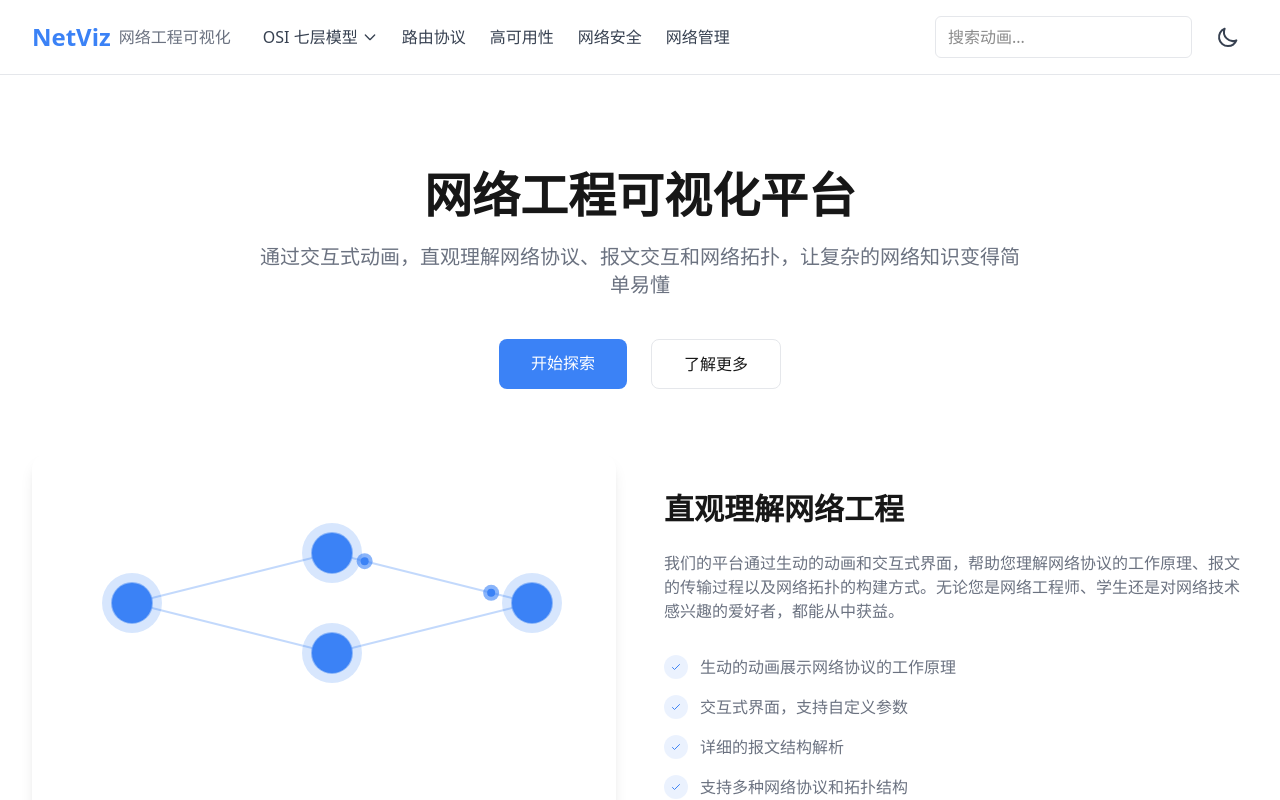
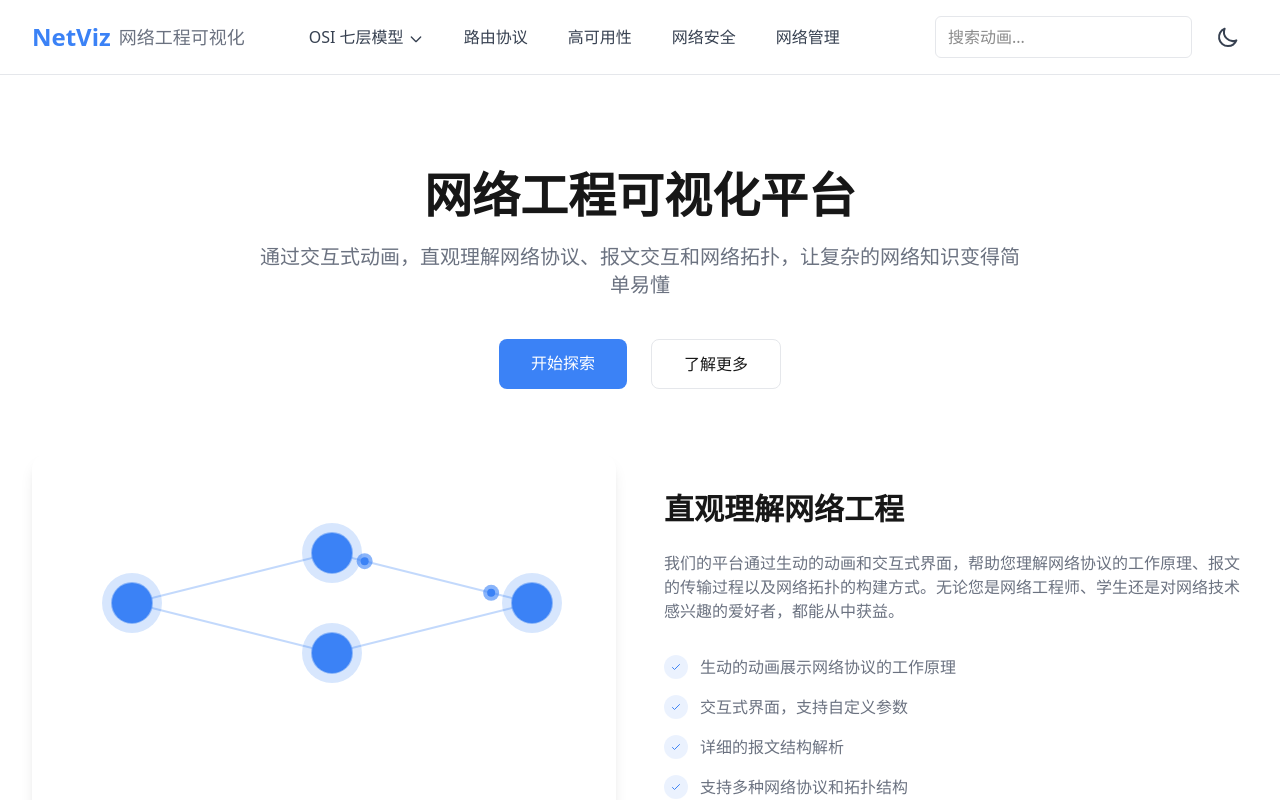
Before and after one commit to 6haolou/netviz, a Next.js app: page / in a window 1280 px wide. Shown: the top 800 px of the page. Built offline with nearby package versions, Linux system fonts and the light colour scheme.

Commit message:
feat: 优化导航栏 UI，添加按钮样式和悬停效果

```diff
--- a/app/page.tsx
+++ b/app/page.tsx
@@ -174,21 +174,23 @@ export default function Home() {
       >
         <div className="max-w-7xl mx-auto px-4 sm:px-6 lg:px-8 py-4">
           <div className="flex justify-between items-center">
-            <div className="flex items-center space-x-8">
-              <Link href="/" className="flex items-center">
+            <div className="flex items-center">
+              {/* Logo 和平台名称 - 放在最左边，独立显示 */}
+              <Link href="/" className="flex items-center mr-12">
                 <h1 className="text-2xl font-bold" style={{ color: primaryBlue }}>NetViz</h1>
-                <span className="ml-2" style={{ color: secondaryTextColor }}>网络工程可视化</span>
+                <span className="ml-2 text-lg" style={{ color: secondaryTextColor }}>网络工程可视化</span>
               </Link>
 
-              <nav className="hidden md:flex items-center space-x-6">
+              {/* 导航栏 */}
+              <nav className="hidden md:flex items-center space-x-2">
                 <div className="relative">
                   <button
                     onClick={() => setIsOsiOpen(!isOsiOpen)}
-                    className="flex items-center space-x-1 transition-colors duration-300 hover:text-blue-500"
+                    className="px-4 py-2 rounded-lg font-medium transition-all duration-300 hover:bg-blue-500 hover:text-white"
                     style={{ color: isDarkMode ? '#d1d5db' : '#374151' }}
                   >
                     <span>OSI 七层模型</span>
-                    <svg xmlns="http://www.w3.org/2000/svg" className="h-4 w-4" fill="none" viewBox="0 0 24 24" stroke="currentColor">
+                    <svg xmlns="http://www.w3.org/2000/svg" className="h-4 w-4 inline-block ml-1" fill="none" viewBox="0 0 24 24" stroke="currentColor">
                       <path strokeLinecap="round" strokeLinejoin="round" strokeWidth={2} d="M19 9l-7 7-7-7" />
                     </svg>
                   </button>
@@ -213,28 +215,28 @@ export default function Home() {
 
                 <Link
                   href="/category/routing"
-                  className="transition-colors duration-300 hover:text-blue-500"
+                  className="px-4 py-2 rounded-lg font-medium transition-all duration-300 hover:bg-blue-500 hover:text-white"
                   style={{ color: isDarkMode ? '#d1d5db' : '#374151' }}
                 >
                   路由协议
                 </Link>
                 <Link
                   href="/category/availability"
-                  className="transition-colors duration-300 hover:text-blue-500"
+                  className="px-4 py-2 rounded-lg font-medium transition-all duration-300 hover:bg-blue-500 hover:text-white"
                   style={{ color: isDarkMode ? '#d1d5db' : '#374151' }}
                 >
                   高可用性
                 </Link>
                 <Link
                   href="#"
-                  className="transition-colors duration-300 hover:text-blue-500"
+                  className="px-4 py-2 rounded-lg font-medium transition-all duration-300 hover:bg-blue-500 hover:text-white"
                   style={{ color: isDarkMode ? '#d1d5db' : '#374151' }}
                 >
                   网络安全
                 </Link>
                 <Link
                   href="#"
-                  className="transition-colors duration-300 hover:text-blue-500"
+                  className="px-4 py-2 rounded-lg font-medium transition-all duration-300 hover:bg-blue-500 hover:text-white"
                   style={{ color: isDarkMode ? '#d1d5db' : '#374151' }}
                 >
                   网络管理
```
